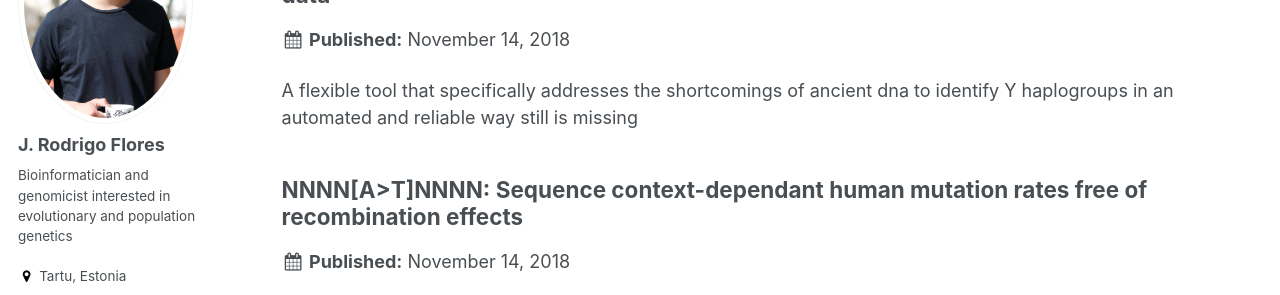
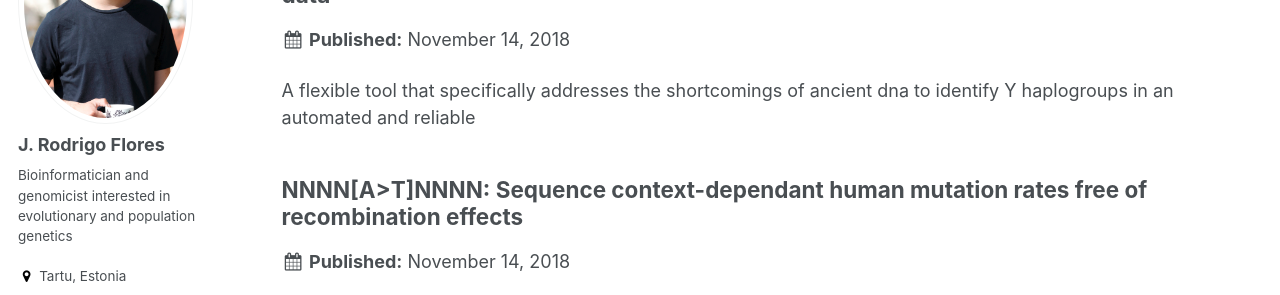
Before and after one commit to JRodrigoF/JRodrigoFlores.github.io, a Jekyll site: the page built from _pages/projects.html, in a window 1280 px wide and 1226 px high. Shown: the part 237-532 px from the top of the window. Built offline with Jekyll 4.4.1, drawn with Linux system fonts in a browser that asks for light colours; some web fonts are replaced.

Commit message:
Update Automated-identification-of-Y-haplogroups-from-ancient-dna.md

```diff
--- a/_projects/Automated-identification-of-Y-haplogroups-from-ancient-dna.md
+++ b/_projects/Automated-identification-of-Y-haplogroups-from-ancient-dna.md
@@ -1,6 +1,6 @@
 ---
 title: 'Automated identification of human Y chromosome haplogroups based on ancient dna data'
-excerpt: "A flexible tool that specifically addresses the shortcomings of ancient dna to identify Y haplogroups in an automated and reliable way still is missing"
+excerpt: "A flexible tool that specifically addresses the shortcomings of ancient dna to identify Y haplogroups in an automated and reliable"
 collection: projects
 ---
 
```
